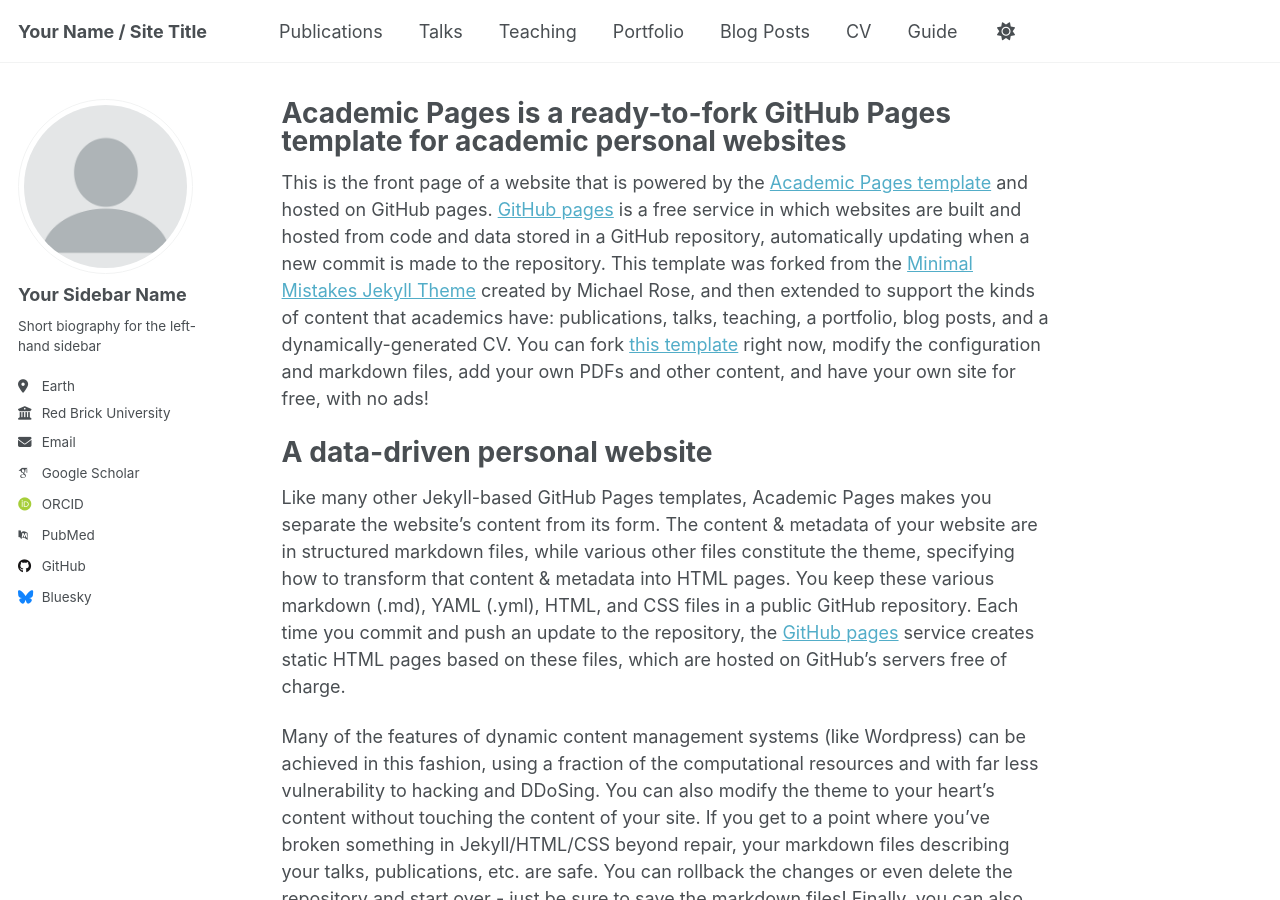
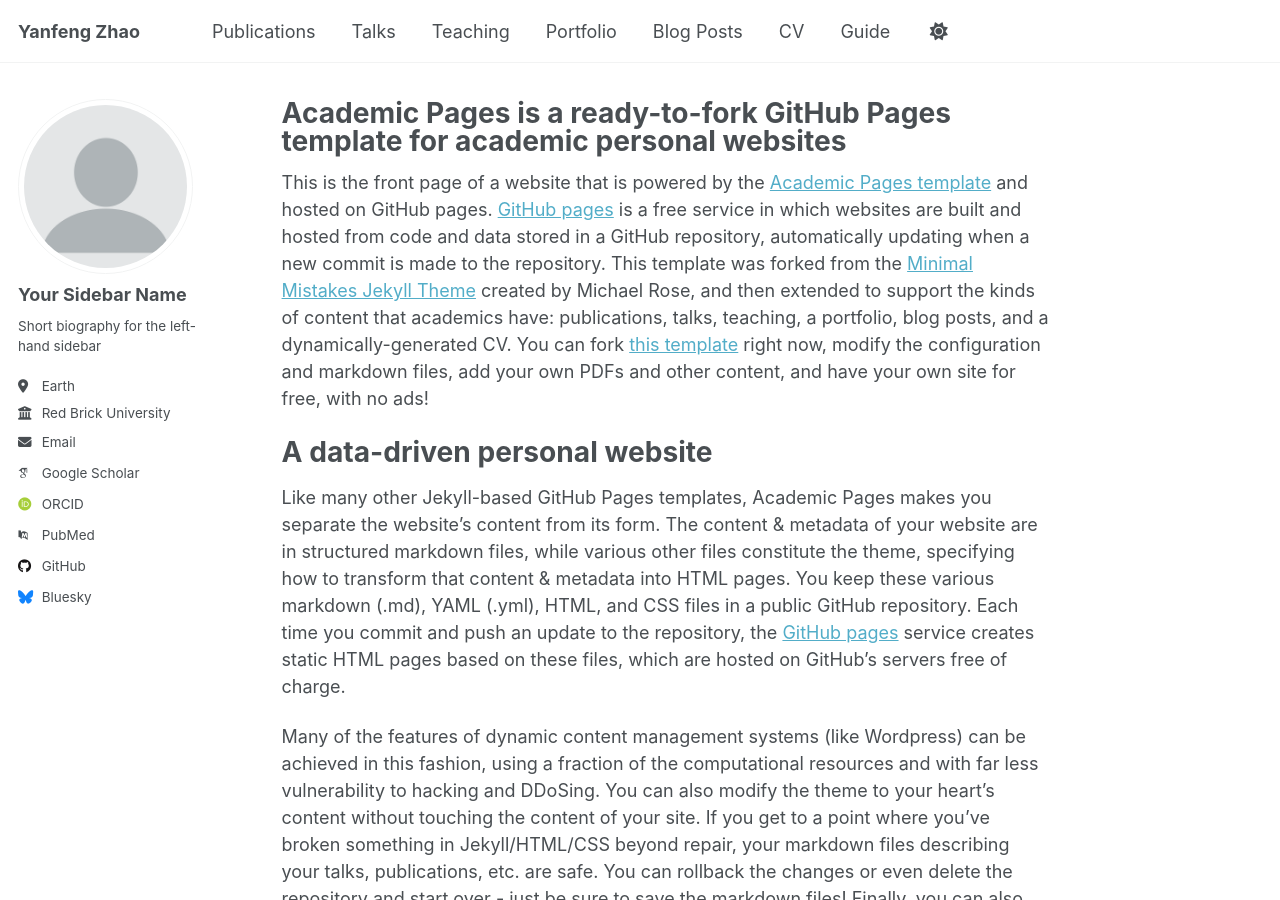
Before and after one commit to YanfengZhaoMakeX/YanfengZhaoMakeX.github.io, a Jekyll site: the page built from _pages/about.md, in a window 1280 px wide and 900 px high. Built offline with Jekyll 4.4.1, drawn with Linux system fonts in a browser that asks for light colours; some web fonts are replaced.

Commit message:
Update _config.yml

```diff
--- a/_config.yml
+++ b/_config.yml
@@ -9,7 +9,7 @@
 # Basic Site Settings
 locale                   : "en-US"
 site_theme               : "default"
-title                    : "Your Name / Site Title"
+title                    : "Yanfeng Zhao"
 title_separator          : "-"
 name                     : &name "Your Name"
 description              : &description "personal description"
```
